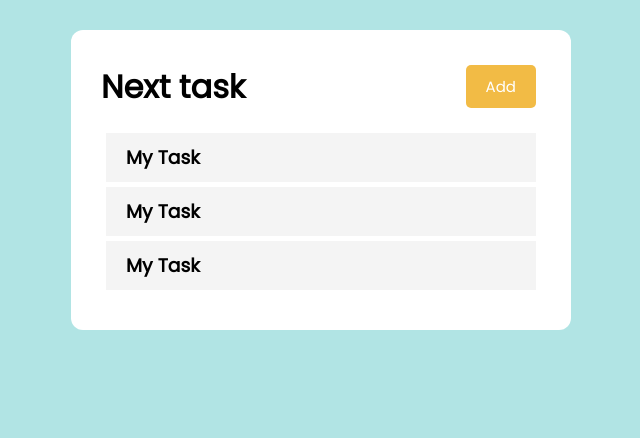
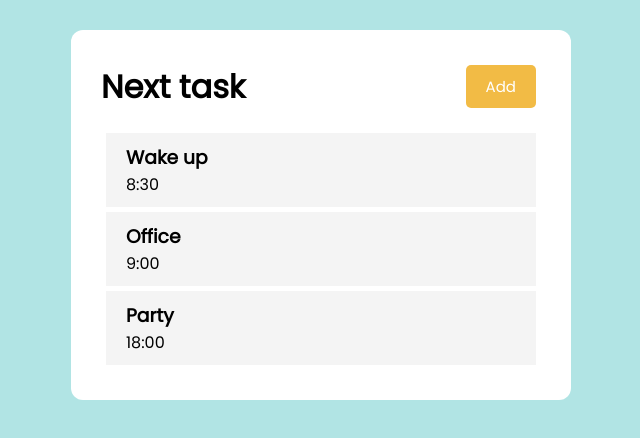
Before and after one commit to mksci/react_next_app, a React (Create React App) app: page / in a window 1280 px wide. Shown: the top 438 px of the page, without its empty margins (319-959 px from the left). Built offline with nearby package versions, Linux system fonts and the light colour scheme.

Commit message:
add_hours

```diff
--- a/src/components/Task.js
+++ b/src/components/Task.js
@@ -1,7 +1,8 @@
-const Task = props => {
+const Task = ({ task }) => {
     return (
         <div className='task'>
-            <h3>My Task</h3>
+            <h3>{task.text}</h3>
+            <p>{task.hour}</p>
         </div>
     )
 }
```
